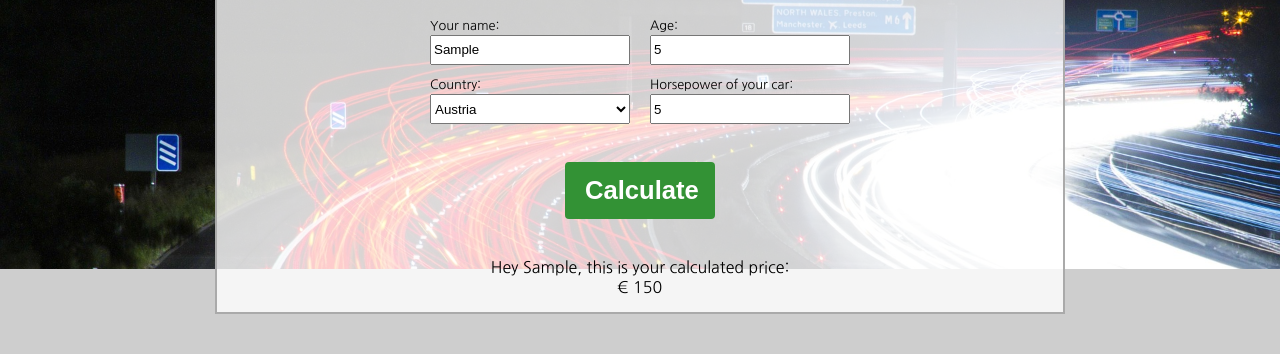
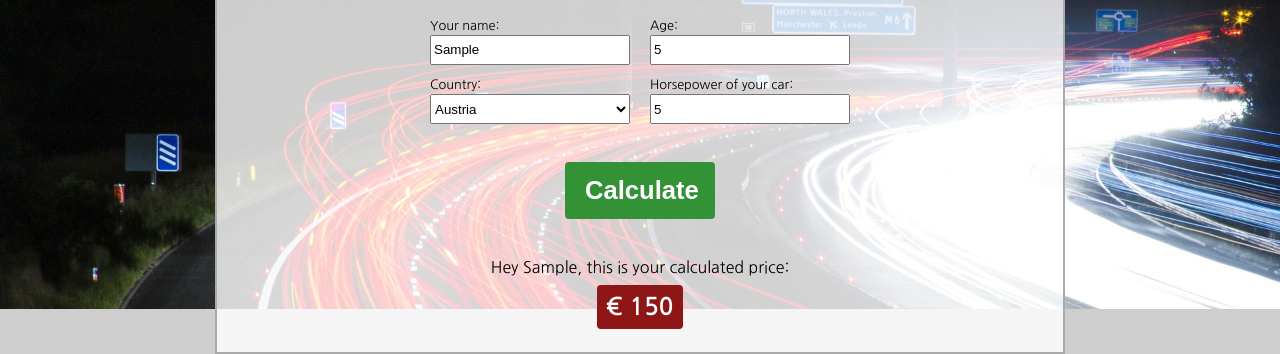
Before and after one commit to grafik-r-peter/-FSWD50-RomanP-CodeReview-03, a plain HTML site: page index.html in a window 1280 px wide. Both pictures are taken after typing "Sample", "5", "5" into the empty fields and a click on the button "Calculate". Shown: the part 424-778 px from the top of the page. Drawn offline with Linux system fonts and the light colour scheme.

Commit message:
fixed the formula...

```diff
--- a/css/style.css
+++ b/css/style.css
@@ -197,6 +197,18 @@ form button:hover {
 #output-calc {
   min-height: 40px; }
 
+  .price {
+    background-color: #8E1616;
+    color: white;
+    font-size: 1.5em;
+    line-height: 2.5em;
+    font-weight: 700;
+    padding: 10px 10px;
+    margin: 8px 0;
+    border: none;
+    border-radius: 4px;
+  }
+
 footer {
   background: #000; }
 
--- a/index.html
+++ b/index.html
@@ -53,9 +53,9 @@
 								<span>Age:  <br><input type="number" id="getAge"></span>
 								<span>Country:<br>
 								<select id="getCountry">
-									<option id="austria" value="50">Austria</option>
-									<option id="hungary" value="100">Hungary</option>
-									<option id="greece" value="150">Greece</option>
+									<option id="austria" value="(hp * 100 / age) + 50;">Austria</option>
+									<option id="hungary" value="(hp * 120 / age) + 100">Hungary</option>
+									<option id="greece" value="(hp * 150 / (age + 3)) + 150">Greece</option>
 						<!--			<option id="otherCountry" value="other">Other</option> -->
 								</select></span>
 								<span>Horsepower of your car:<br> <input type="number" id="getHP"></span>
--- a/js/app.js
+++ b/js/app.js
@@ -12,9 +12,10 @@ function calcInsurance(age, hp, name, country) {
 
 	} else {
 	 	var cost = function() {    // calculating cost for each country
-				var a = (hp * 100 / age) + Number(country);
+				var a = eval(country);
 				a = Math.round(a);
-				document.getElementById("output-calc").innerHTML = "Hey " + name + ", this is your calculated price: <br> € " + a;
+				document.getElementById("output-calc").innerHTML = "Hey " + name + ", this is your calculated price: <br><span class='price'> € " +
+																	a + "</span>";
 			}
 		cost()
 	}
```
